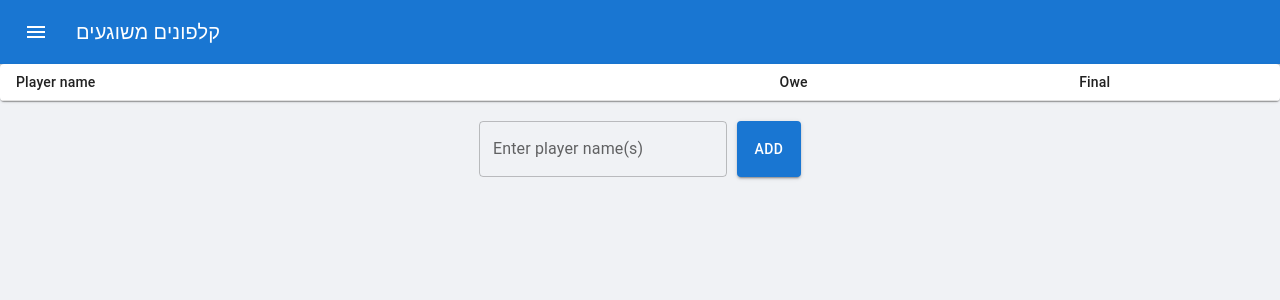
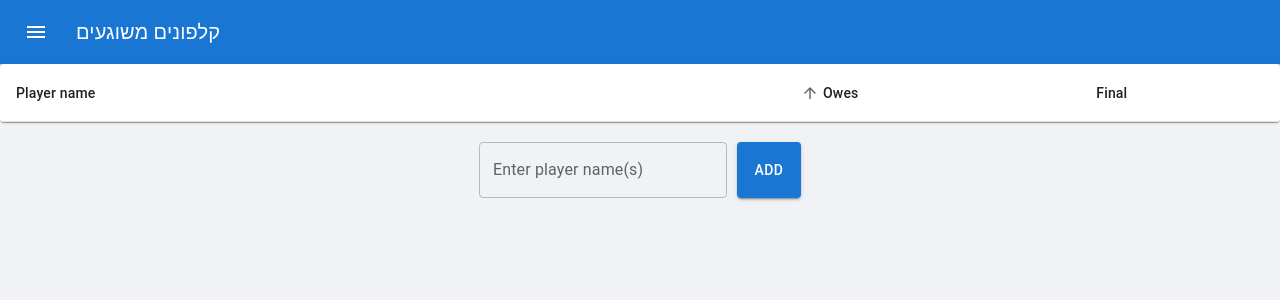
Before and after one commit to aviv92/KilfunimMeshugaim, a React (Vite) app: page / in a window 1280 px wide. Shown: the top 300 px of the page. Built offline with nearby package versions, Linux system fonts and the light colour scheme.

Commit message:
Adding fish avater and player table sort
Signed-off-by: Aviv Turgeman <aturgema@redhat.com>

```diff
--- a/src/components/EndGame/ActionsBar.tsx
+++ b/src/components/EndGame/ActionsBar.tsx
@@ -21,7 +21,7 @@ const ActionsBar: FC = () => {
       )}
       {isPaymentsCalculated && (
         <Button
-          variant="contained"
+          variant="outlined"
           color="primary"
           onClick={() => setPayments([])}
         >
--- a/src/components/EndGame/BalancesTable.tsx
+++ b/src/components/EndGame/BalancesTable.tsx
@@ -28,7 +28,7 @@ const BalancesTable: FC = () => {
       .reduce((sum, player) => sum + player.balance, 0);
   return (
     <TableContainer component={Paper}>
-      <Table>
+      <Table size="small">
         <TableHead>
           <TableRow>
             <TableCell>Player Name</TableCell>
--- a/src/components/PlayerTable/PlayerRow.tsx
+++ b/src/components/PlayerTable/PlayerRow.tsx
@@ -1,12 +1,23 @@
-import { TableRow, TableCell } from "@mui/material";
+import { TableRow, TableCell, Avatar, Stack } from "@mui/material";
 import { FC } from "react";
 import { PlayerRowProps } from "./types";
 import PlayerActions from "./PlayerActions";
+import { fishMapper } from "./fish-mapper";
 
 const PlayerRow: FC<PlayerRowProps> = ({ player, index }) => {
   return (
     <TableRow key={player.name}>
-      <TableCell>{player.name}</TableCell>
+      <TableCell>
+        <Stack direction="row" gap={2}>
+          <Avatar
+            alt="Random fish"
+            src={`public/assets/${fishMapper[index]}.png`}
+          />{" "}
+          <div style={{ display: "flex", alignItems: "center" }}>
+            {player.name}
+          </div>
+        </Stack>
+      </TableCell>
       <TableCell align="right">{player.owed}</TableCell>
       <TableCell align="right">
         {player.hasQuit ? player.finalResult : "-"}
--- a/src/components/PlayerTable/PlayerTable.tsx
+++ b/src/components/PlayerTable/PlayerTable.tsx
@@ -1,4 +1,4 @@
-import { FC } from "react";
+import { FC, useState } from "react";
 import { usePlayerStore } from "../../stores";
 import {
   Table,
@@ -8,26 +8,47 @@ import {
   TableHead,
   TableRow,
   Paper,
+  TableSortLabel,
 } from "@mui/material";
 import PlayerRow from "./PlayerRow";
+import { SortType } from "./types";
 
 const PlayerTable: FC = () => {
   const { players } = usePlayerStore();
+  const [sortDirection, setSortDirection] = useState<SortType>(SortType.ASC);
+
+  const handleSortRequest = () => {
+    setSortDirection((prev) =>
+      prev === SortType.ASC ? SortType.DESC : SortType.ASC
+    );
+  };
+
+  const sortedPlayers = [...players].sort((a, b) => {
+    return sortDirection === SortType.ASC ? a.owed - b.owed : b.owed - a.owed;
+  });
 
   return (
     <TableContainer component={Paper}>
-      <Table size="small" sx={{ minWidth: 650 }}>
+      <Table sx={{ minWidth: 650 }}>
         <TableHead>
           <TableRow>
             <TableCell>Player name</TableCell>
-            <TableCell align="right">Owe</TableCell>
+            <TableCell align="right">
+              <TableSortLabel
+                active={true}
+                direction={sortDirection}
+                onClick={handleSortRequest}
+              >
+                Owes
+              </TableSortLabel>
+            </TableCell>
             <TableCell align="right">Final</TableCell>
             <TableCell align="right" />
           </TableRow>
         </TableHead>
         <TableBody>
-          {players.map((player, index) => (
-            <PlayerRow player={player} index={index} />
+          {sortedPlayers.map((player, index) => (
+            <PlayerRow key={player.name} player={player} index={index} />
           ))}
         </TableBody>
       </Table>
--- /dev/null
+++ b/src/components/PlayerTable/fish-mapper.ts
@@ -0,0 +1,14 @@
+export const fishMapper = [
+  "airship_8315199", //happy
+  "fish_866466", //confused
+  "fish_3025840",
+  "fish_4051462",
+  "fish_5304404",
+  "fish_5872651", //dead
+  "kerchief_2925585", //scammer
+  "puffer-fish_8047991", //abu-nafcha
+  "summer_16575213", //stoned fish
+  "tropical-fish_1948073", // break even fish
+  "tropical-fish_13409183", // tilt fish
+  "whale_7963230",
+];
--- a/src/components/PlayerTable/types.ts
+++ b/src/components/PlayerTable/types.ts
@@ -4,3 +4,8 @@ export type PlayerRowProps = {
   player: Player;
   index: number;
 };
+
+export enum SortType {
+  ASC = "asc",
+  DESC = "desc",
+}
```
